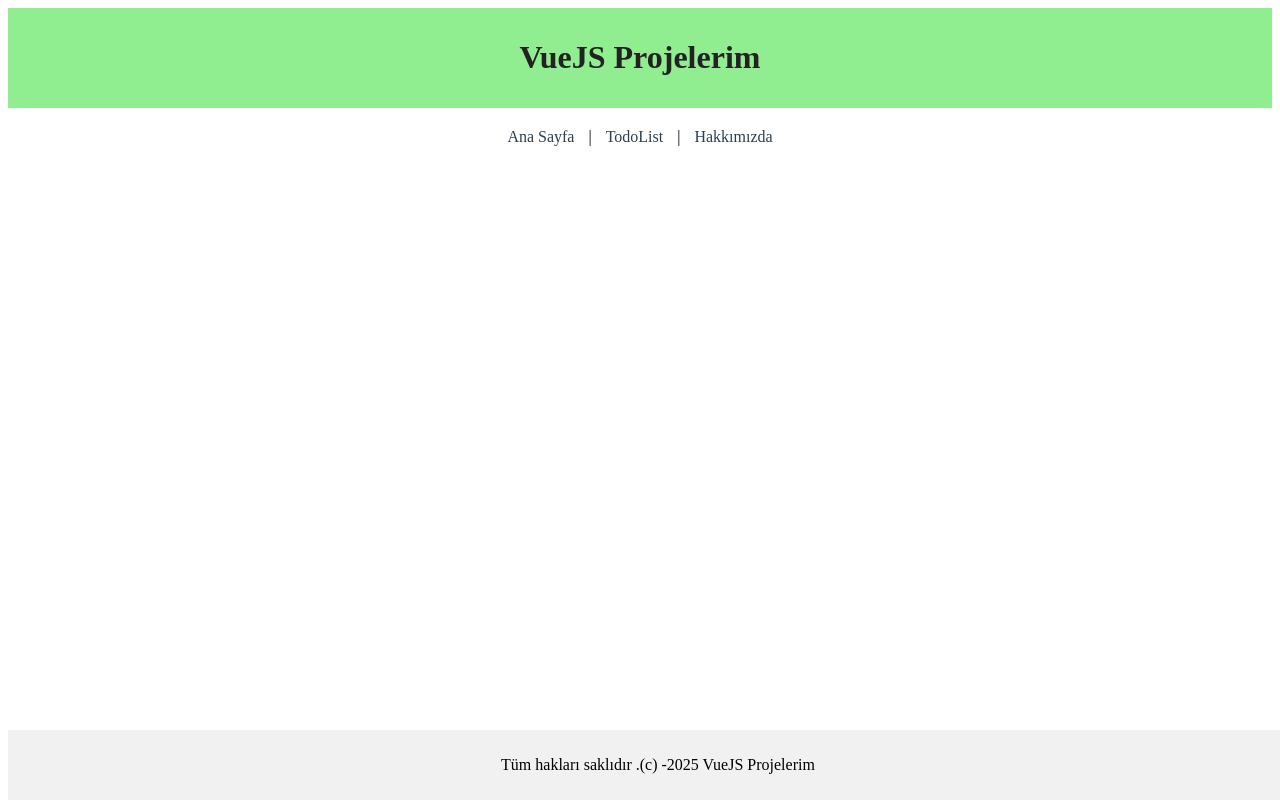
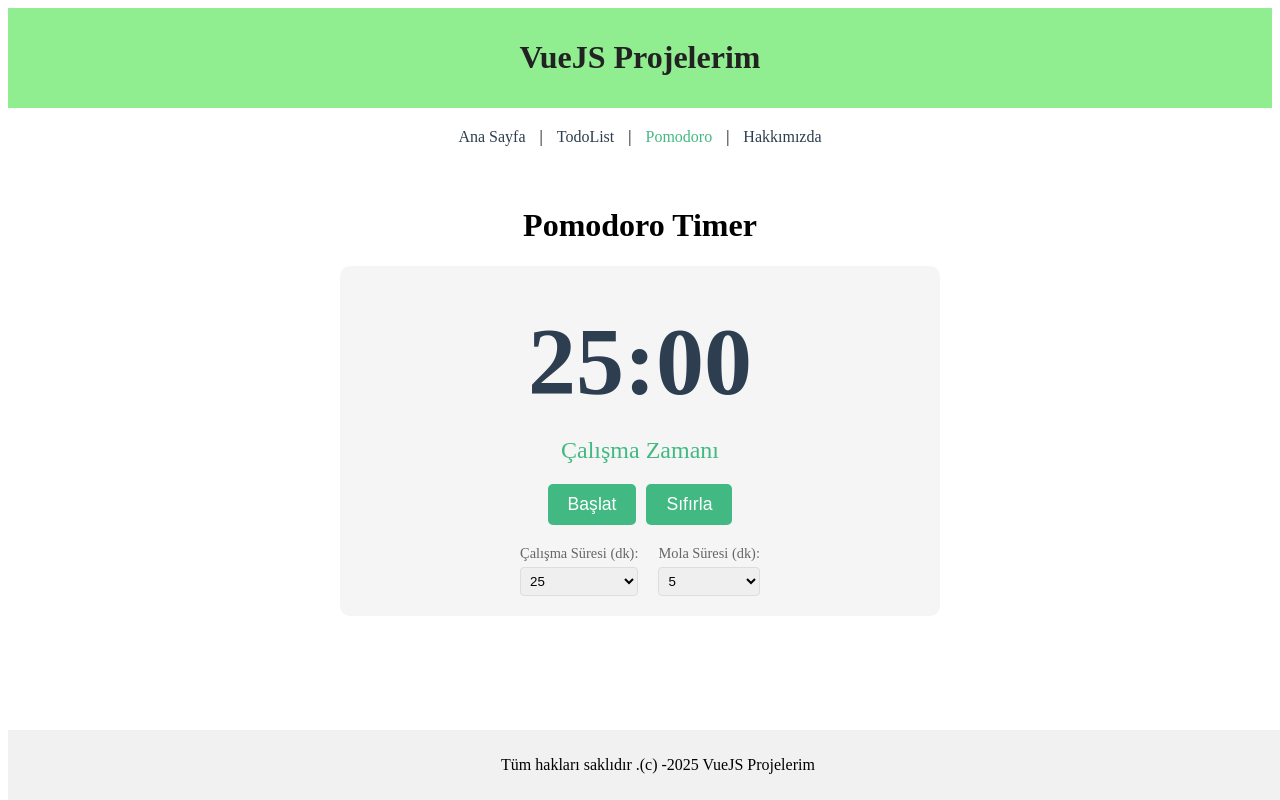
Before and after one commit to kadirn7/VueProject, a Vue app: page /pomodoro in a window 1280 px wide. Built offline with nearby package versions, Linux system fonts and the light colour scheme.

Commit message:
PomodoroTimer eklendi

```diff
--- a/src/App.vue
+++ b/src/App.vue
@@ -4,6 +4,7 @@
     <nav>
       <router-link to="/">Ana Sayfa</router-link> |
       <router-link to="/todolist">TodoList</router-link> |
+      <router-link to="/pomodoro">Pomodoro</router-link> |
       <router-link to="/about">Hakkımızda</router-link>
     </nav>
     <router-view></router-view>
--- /dev/null
+++ b/src/components/pomodoro/Controls.vue
@@ -0,0 +1,43 @@
+<template>
+  <div class="controls">
+    <button @click="$emit('start')" v-if="!isRunning">Başlat</button>
+    <button @click="$emit('pause')" v-else>Duraklat</button>
+    <button @click="$emit('reset')">Sıfırla</button>
+  </div>
+</template>
+
+<script>
+export default {
+  name: 'Controls',
+  props: {
+    isRunning: {
+      type: Boolean,
+      default: false
+    }
+  }
+}
+</script>
+
+<style scoped>
+.controls {
+  margin: 20px 0;
+  display: flex;
+  gap: 10px;
+  justify-content: center;
+}
+
+button {
+  padding: 10px 20px;
+  font-size: 1.1rem;
+  border: none;
+  border-radius: 5px;
+  cursor: pointer;
+  background-color: #42b983;
+  color: white;
+  transition: background-color 0.3s;
+}
+
+button:hover {
+  background-color: #3aa876;
+}
+</style>
--- /dev/null
+++ b/src/components/pomodoro/Settings.vue
@@ -0,0 +1,68 @@
+<template>
+  <div class="settings">
+    <div class="setting-group">
+      <label>Çalışma Süresi (dk):</label>
+      <select :value="workDuration" @input="$emit('update:workDuration', $event.target.value)" :disabled="isRunning">
+        <option value="25">25</option>
+        <option value="30">30</option>
+        <option value="45">45</option>
+        <option value="60">60</option>
+      </select>
+    </div>
+
+    <div class="setting-group">
+      <label>Mola Süresi (dk):</label>
+      <select :value="breakDuration" @input="$emit('update:breakDuration', $event.target.value)" :disabled="isRunning">
+        <option value="5">5</option>
+        <option value="10">10</option>
+        <option value="15">15</option>
+      </select>
+    </div>
+  </div>
+</template>
+
+<script>
+export default {
+  name: 'Settings',
+  props: {
+    workDuration: {
+      type: [Number, String],
+      required: true
+    },
+    breakDuration: {
+      type: [Number, String],
+      required: true
+    },
+    isRunning: {
+      type: Boolean,
+      default: false
+    }
+  }
+}
+</script>
+
+<style scoped>
+.settings {
+  margin-top: 20px;
+  display: flex;
+  gap: 20px;
+  justify-content: center;
+}
+
+.setting-group {
+  display: flex;
+  flex-direction: column;
+  gap: 5px;
+}
+
+select {
+  padding: 5px;
+  border-radius: 4px;
+  border: 1px solid #ddd;
+}
+
+label {
+  font-size: 0.9rem;
+  color: #666;
+}
+</style>
--- /dev/null
+++ b/src/components/pomodoro/Timer.vue
@@ -0,0 +1,46 @@
+<template>
+  <div class="timer">
+    {{ formatTime(currentTime) }}
+  </div>
+  <div class="timer-type">
+    {{ isBreak ? 'Mola Zamanı' : 'Çalışma Zamanı' }}
+  </div>
+</template>
+
+<script>
+export default {
+  name: 'Timer',
+  props: {
+    currentTime: {
+      type: Number,
+      required: true
+    },
+    isBreak: {
+      type: Boolean,
+      default: false
+    }
+  },
+  methods: {
+    formatTime(seconds) {
+      const minutes = Math.floor(seconds / 60);
+      const remainingSeconds = seconds % 60;
+      return `${minutes.toString().padStart(2, '0')}:${remainingSeconds.toString().padStart(2, '0')}`;
+    }
+  }
+}
+</script>
+
+<style scoped>
+.timer {
+  font-size: 6rem;
+  font-weight: bold;
+  color: #2c3e50;
+  margin: 20px 0;
+}
+
+.timer-type {
+  font-size: 1.5rem;
+  color: #42b983;
+  margin-bottom: 20px;
+}
+</style>
--- a/src/router/index.js
+++ b/src/router/index.js
@@ -2,6 +2,7 @@ import { createRouter, createWebHistory } from 'vue-router'
 import Home from '../views/Home.vue'
 import About from '../views/About.vue'
 import TodoList from '../views/TodoList.vue'
+import PomodoroTimer from '../views/PomodoroTimer.vue'
 
 const routes = [
   {
@@ -18,6 +19,11 @@ const routes = [
     path: '/todolist',
     name: 'TodoList',
     component: TodoList
+  },
+  {
+    path: '/pomodoro',
+    name: 'PomodoroTimer',
+    component: PomodoroTimer
   }
 ]
 
--- a/src/views/Home.vue
+++ b/src/views/Home.vue
@@ -4,6 +4,10 @@
       <div class="project-card" @click="$router.push('/todolist')">
         <h3>TodoList Projesi</h3>
         <p>Vue.js ile geliştirilmiş todo list uygulaması</p>
+      </div>
+      <div class="project-card" @click="$router.push('/pomodoro')">
+        <h3>Pomodoro Timer</h3>
+        <p>Zaman yönetimi için Pomodoro tekniği uygulaması</p>
       </div>
       <!-- Diğer projeler buraya eklenebilir -->
     </div>
--- /dev/null
+++ b/src/views/PomodoroTimer.vue
@@ -0,0 +1,171 @@
+<template>
+  <div class="pomodoro">
+    <h1>Pomodoro Timer</h1>
+
+    <div class="timer-container">
+      <Timer
+        :current-time="currentTime"
+        :is-break="isBreak"
+      />
+
+      <Controls
+        :is-running="isRunning"
+        @start="startTimer"
+        @pause="pauseTimer"
+        @reset="resetTimer"
+      />
+
+      <Settings
+        v-model:work-duration="workDuration"
+        v-model:break-duration="breakDuration"
+        :is-running="isRunning"
+      />
+
+      <div class="stats" v-if="totalWorkTime > 0">
+        <p>Toplam Çalışma Süresi: {{ formatTotalTime(totalWorkTime) }}</p>
+      </div>
+    </div>
+  </div>
+</template>
+
+<script>
+import Timer from '../components/pomodoro/Timer.vue'
+import Controls from '../components/pomodoro/Controls.vue'
+import Settings from '../components/pomodoro/Settings.vue'
+
+export default {
+  name: 'PomodoroTimer',
+  components: {
+    Timer,
+    Controls,
+    Settings
+  },
+  data() {
+    return {
+      workDuration: 25,
+      breakDuration: 5,
+      currentTime: 25 * 60,
+      isRunning: false,
+      isBreak: false,
+      timer: null,
+      totalWorkTime: 0,
+      lastTimestamp: null
+    }
+  },
+  created() {
+    // LocalStorage'dan verileri yükle
+    const savedState = localStorage.getItem('pomodoro-state');
+    if (savedState) {
+      const state = JSON.parse(savedState);
+      this.workDuration = state.workDuration;
+      this.breakDuration = state.breakDuration;
+      this.currentTime = state.currentTime;
+      this.isBreak = state.isBreak;
+      this.totalWorkTime = state.totalWorkTime || 0;
+
+      // Eğer timer çalışıyorduysa, kaldığı yerden devam et
+      if (state.isRunning) {
+        this.startTimer();
+      }
+    }
+  },
+  methods: {
+    saveState() {
+      const state = {
+        workDuration: this.workDuration,
+        breakDuration: this.breakDuration,
+        currentTime: this.currentTime,
+        isRunning: this.isRunning,
+        isBreak: this.isBreak,
+        totalWorkTime: this.totalWorkTime
+      };
+      localStorage.setItem('pomodoro-state', JSON.stringify(state));
+    },
+    startTimer() {
+      if (!this.isRunning) {
+        this.isRunning = true;
+        this.lastTimestamp = Date.now();
+
+        this.timer = setInterval(() => {
+          if (this.currentTime > 0) {
+            this.currentTime--;
+
+            // Çalışma süresini hesapla (sadece çalışma modunda)
+            if (!this.isBreak) {
+              const now = Date.now();
+              this.totalWorkTime += (now - this.lastTimestamp) / 1000;
+              this.lastTimestamp = now;
+            }
+          } else {
+            this.handleTimerComplete();
+          }
+          this.saveState();
+        }, 1000);
+      }
+    },
+    pauseTimer() {
+      clearInterval(this.timer);
+      this.isRunning = false;
+      this.saveState();
+    },
+    resetTimer() {
+      this.pauseTimer();
+      this.isBreak = false;
+      this.currentTime = this.workDuration * 60;
+      this.saveState();
+    },
+    handleTimerComplete() {
+      this.playNotificationSound();
+      this.isBreak = !this.isBreak;
+      this.currentTime = (this.isBreak ? this.breakDuration : this.workDuration) * 60;
+      this.saveState();
+    },
+    playNotificationSound() {
+      const audio = new Audio('https://actions.google.com/sounds/v1/alarms/beep_short.ogg');
+      audio.play();
+    },
+    formatTotalTime(seconds) {
+      const hours = Math.floor(seconds / 3600);
+      const minutes = Math.floor((seconds % 3600) / 60);
+      return `${hours} saat ${minutes} dakika`;
+    }
+  },
+  beforeUnmount() {
+    if (this.timer) {
+      clearInterval(this.timer);
+    }
+  },
+  watch: {
+    workDuration(newValue) {
+      if (!this.isRunning && !this.isBreak) {
+        this.currentTime = newValue * 60;
+        this.saveState();
+      }
+    }
+  }
+}
+</script>
+
+<style scoped>
+.pomodoro {
+  max-width: 600px;
+  margin: 0 auto;
+  padding: 20px;
+  text-align: center;
+}
+
+.timer-container {
+  background: #f5f5f5;
+  border-radius: 10px;
+  padding: 20px;
+  margin-top: 20px;
+}
+
+.stats {
+  margin-top: 20px;
+  padding: 10px;
+  background: #e8f5e9;
+  border-radius: 5px;
+  color: #2c3e50;
+}
+</style>
```
